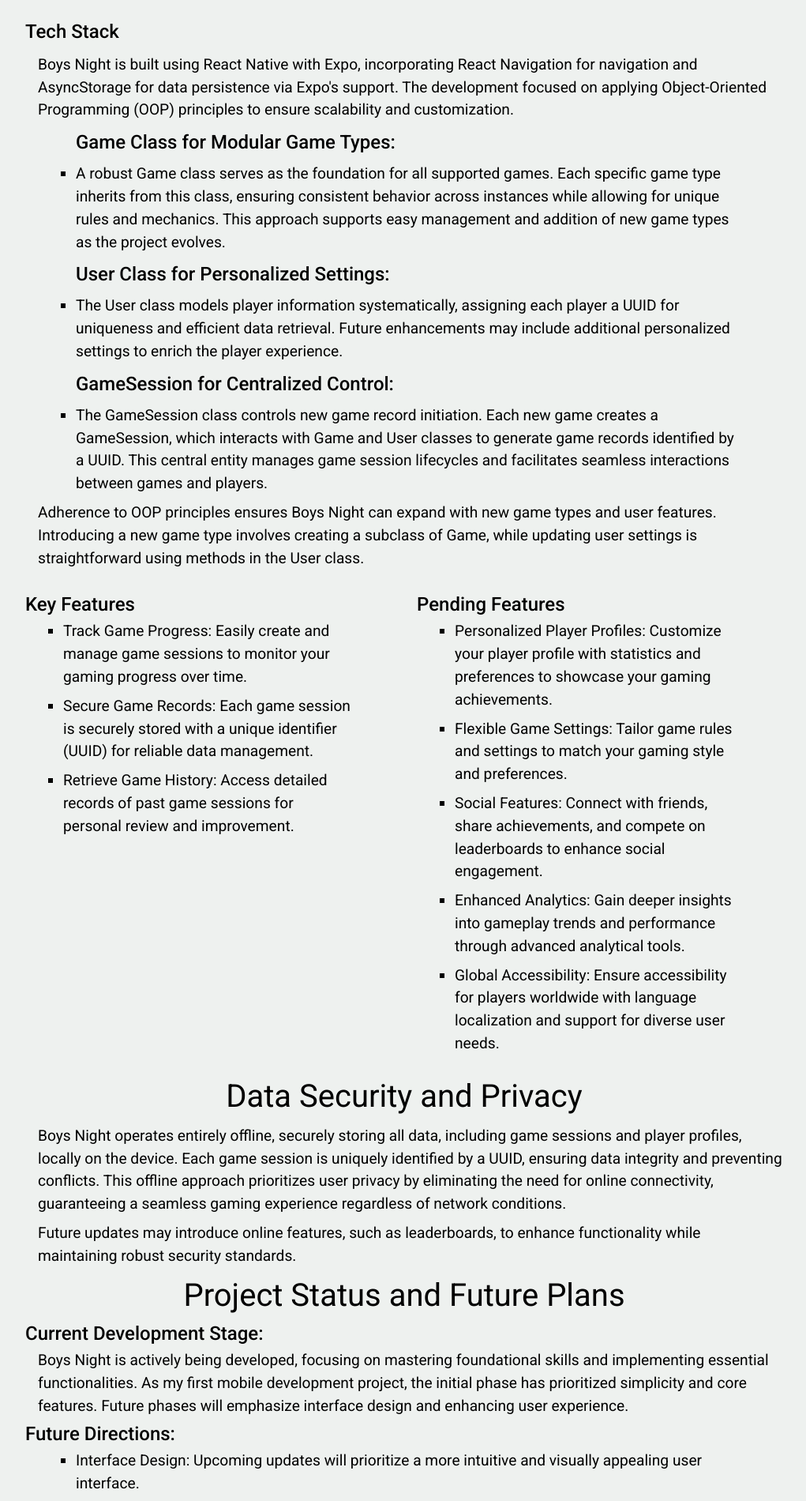
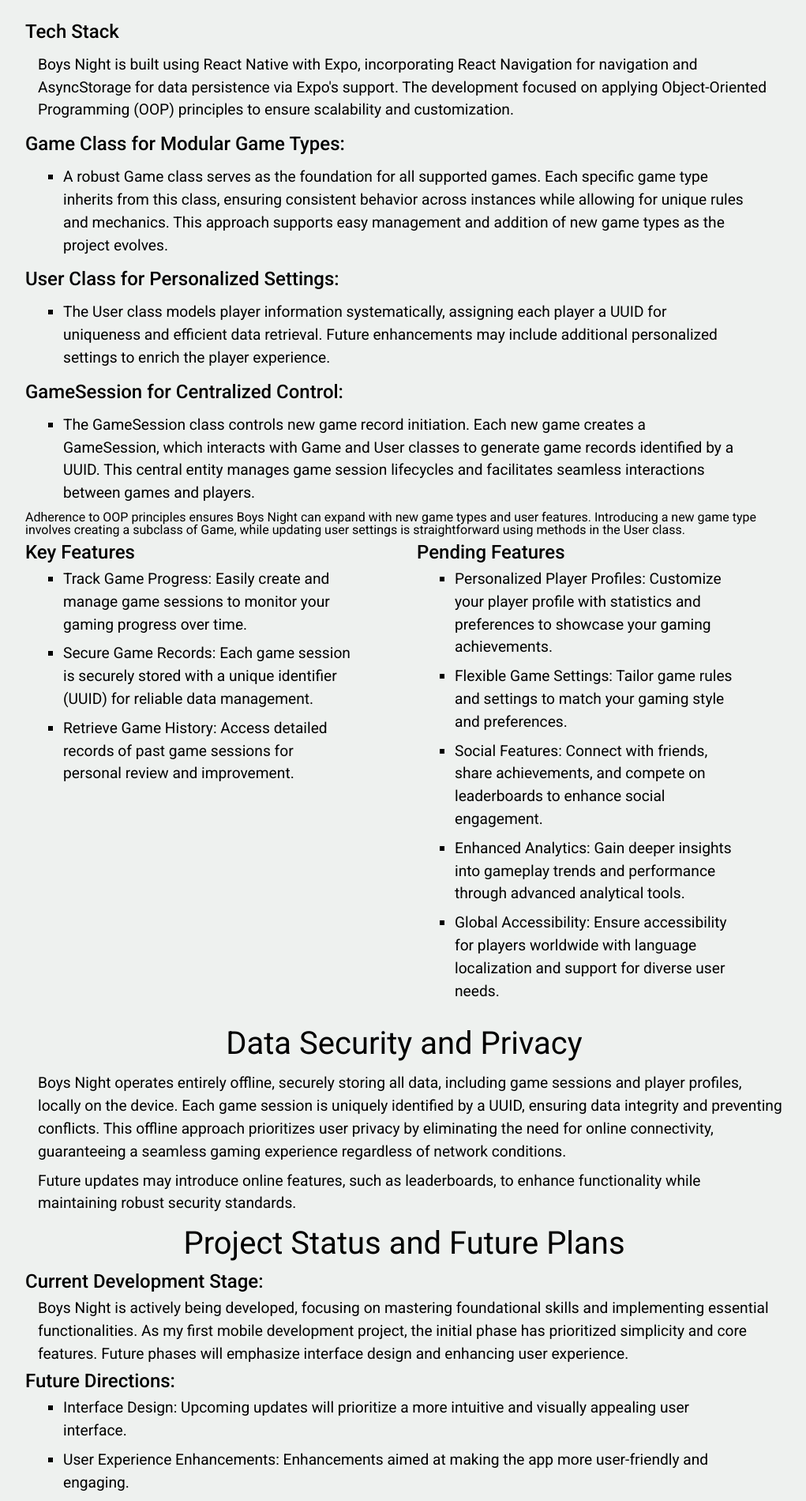
Before and after one commit to wsking233/Profile-Page, a React (Create React App) app in the folder william-profile/: page /boysnight in a window 1280 px wide. Shown: the part 888-2788 px from the top of the page at 79% size, without its empty margins (128-1149 px from the left). Built offline with nearby package versions, Linux system fonts and the light colour scheme.

Commit message:
move <h3> and <ul> out of <p>

```diff
--- a/william-profile/src/components/Header.js
+++ b/william-profile/src/components/Header.js
@@ -2,18 +2,11 @@
 import { useNavigate, useLocation } from 'react-router-dom';
 import WW from '../assets/images/W.W Black.png';
 import { Link as ScrollLink, scroller } from 'react-scroll';
-import { FormControl, MenuItem, Select } from '@mui/material';
-import { useLanguage } from './LanguageContext';
 import '../styles/Header.css';
 
 function Header() {
-    const { language, setLanguage } = useLanguage();
     const navigate = useNavigate();
     const location = useLocation();
-
-    const handleChangeLanguage = (e) => {
-        setLanguage(e.target.value);
-    };
 
     const handleNavigation = (section) => {
         location.pathname !== '/' && navigate('/', { state: { section } });
@@ -87,7 +80,7 @@
                 </ul>
             </div>
             <div className="headerLanguage">
-                <FormControl sx={{ m: 1, minWidth: 120 }} size="small">
+                {/* <FormControl sx={{ m: 1, minWidth: 120 }} size="small">
                     <Select
                         value={language}
                         color='primary'
@@ -97,7 +90,7 @@
                         <MenuItem value="en">English</MenuItem>
                         <MenuItem value="zh">中文</MenuItem>
                     </Select>
-                </FormControl>
+                </FormControl> */}
             </div>
             <div className="placeHolder">
                 <img src={WW} alt="W.W LOGO" />
--- a/william-profile/src/components/Projects/BoysNight/BoysNightPage.js
+++ b/william-profile/src/components/Projects/BoysNight/BoysNightPage.js
@@ -40,20 +40,25 @@
                     <p>
                         Boys Night is built using React Native with Expo, incorporating React Navigation for navigation and AsyncStorage for data persistence via Expo's support.
                         The development focused on applying Object-Oriented Programming (OOP) principles to ensure scalability and customization.
-
+                    </p>
+                    <h3>Game Class for Modular Game Types:</h3>
                     <ul>
-                        <h3>Game Class for Modular Game Types:</h3>
                         <li>
                             A robust Game class serves as the foundation for all supported games.
                             Each specific game type inherits from this class, ensuring consistent behavior across instances while allowing for unique rules and mechanics.
                             This approach supports easy management and addition of new game types as the project evolves.
                         </li>
+                    </ul>
                     <h3>User Class for Personalized Settings:</h3>
+                    <ul>
+
                         <li>
                             The User class models player information systematically, assigning each player a UUID for uniqueness and efficient data retrieval.
                             Future enhancements may include additional personalized settings to enrich the player experience.
                         </li>
+                    </ul>
                     <h3>GameSession for Centralized Control:</h3>
+                    <ul>
                         <li>
                             The GameSession class controls new game record initiation.
                             Each new game creates a GameSession, which interacts with Game and User classes to generate game records identified by a UUID.
@@ -62,7 +67,6 @@
 
                     </ul>
                     Adherence to OOP principles ensures Boys Night can expand with new game types and user features. Introducing a new game type involves creating a subclass of Game, while updating user settings is straightforward using methods in the User class.
-                        </p>
                     <br />
                     <div className='featuresContainer'>
                         <div className='featuresLeft'>
@@ -122,7 +126,6 @@
                         Boys Night is actively being developed, focusing on mastering foundational skills and implementing essential functionalities. As my first mobile development project, the initial phase has prioritized simplicity and core features. Future phases will emphasize interface design and enhancing user experience.
                     </p>
                     <h3>Future Directions:</h3>
-                    <p>
                     <ul>
                         <li>
                             Interface Design: Upcoming updates will prioritize a more intuitive and visually appealing user interface.
@@ -131,7 +134,6 @@
                             User Experience Enhancements: Enhancements aimed at making the app more user-friendly and engaging.
                         </li>
                     </ul>
-                    </p>
                     <h3>Future Directions:</h3>
                     <p>
                         Boys Night aims to be a cross-platform solution available on both Android and iOS devices. Using React Native with Expo ensures compatibility and optimal performance across different mobile platforms. The ultimate goal is to provide a seamless and unified gaming experience for all users, regardless of their device.
--- a/william-profile/src/components/Projects/Freejoas/FreejoasPage.js
+++ b/william-profile/src/components/Projects/Freejoas/FreejoasPage.js
@@ -44,7 +44,6 @@
                     <p>
                         Freejoas is a comprehensive full-stack web application developed using the MERN stack, offering a robust architecture to handle various functionalities smoothly.
                     </p>
-                    <p>
                         <h3>Frontend:</h3>
                         <ul>
                             <li>
@@ -78,7 +77,6 @@
                                 Content Moderation System: Features a main data collection and a pending data collection, designed specifically to support content moderation. This ensures that only approved content is displayed to users.
                             </li>
                         </ul>
-                    </p>
                     <p>
                         By leveraging the strengths of the MERN stack, Freejoas delivers a performant and maintainable web application that can scale with user demands and adapt to future enhancements.
                     </p>
@@ -142,7 +140,6 @@
                     <h2>Security</h2>
                     <div className='securityContainer'>
                         <h3>Authentication and Authorization</h3>
-                        <p>
                             <ul>
                                 <li>
                                 Freejoas employs JSON Web Tokens (JWT) for authentication and authorization. When a user logs in, a token is generated and sent to the client. This token is included in the headers of all subsequent requests to the server to ensure that they are authenticated.
@@ -154,7 +151,7 @@
                                 Additionally, Freejoas implements a role-based access control (RBAC) system, which manages the access rights and permissions of different user roles, ensuring that users can only access resources and perform actions that are within their privileges.
                                 </li>
                             </ul>
-                        </p>
+
                         <h3>Data Protection</h3>
                         <ul>
                             <li>
@@ -173,11 +170,11 @@
                     Freejoas is an ongoing project with a planned public release in January 2025,
                     aligning with seasonal trends. You can explore our demo version now by visiting <a href='https://www.freejoas.com'>Freejoas</a>.
                      Feel free to sign up with your email or use the demo account:
+                    </p>
                         <ul>
                             <li>Email: demo@mail.com</li>
                             <li>Password: demo</li>
                         </ul>
-                    </p>
                     <p>
                     So far, Freejoas has received positive feedback from colleagues, friends, family, and potential employers. I welcome all feedback, both positive and negative, as it helps in improving the app. With a growth mindset, my goal is to ensure that Freejoas performs at its best upon release.</p>
                     <p>
```
Lines whose indentation alone changed are shown as unchanged.
